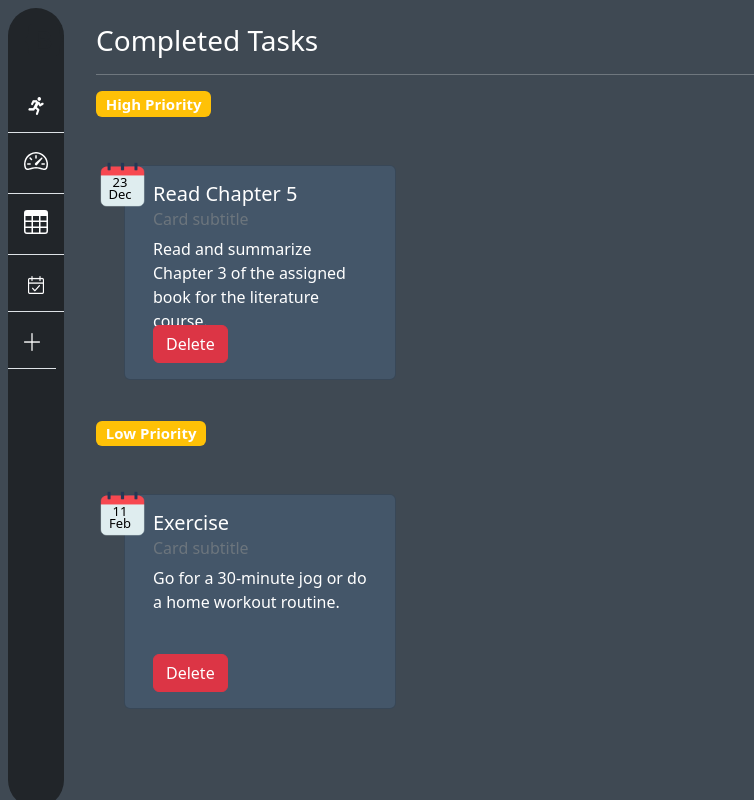
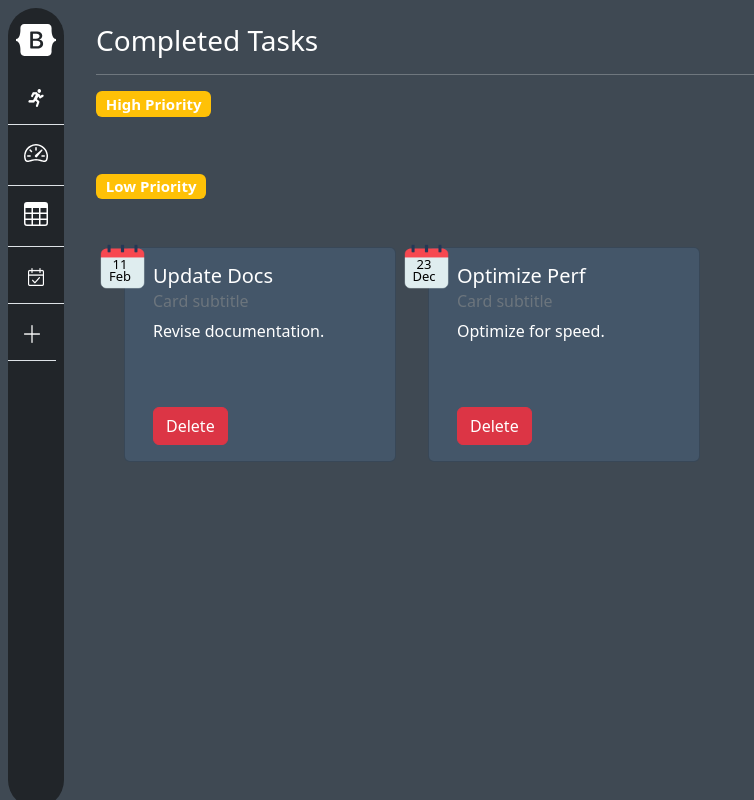
Before and after one commit to jitheshm/Todo-List, a React (Vite) app: page /Todo-List/completed in a window 1280 px wide. Shown: the whole page, without its empty margins (0-754 px from the left). Built offline with nearby package versions, Linux system fonts and the light colour scheme.

Commit message:
design  and sample data in data.json file is updated

```diff
--- a/src/App.css
+++ b/src/App.css
@@ -12,12 +12,13 @@ html {
 main {
   display: flex;
   flex-wrap: nowrap;
-  height: 100vh!important;
+  height: 100vh !important;
   height: -webkit-fill-available;
 
   overflow-x: hidden;
   /* overflow-y: hidden; */
 }
+
 .b-example-divider {
   flex-shrink: 0;
   width: 1.5rem;
@@ -34,7 +35,9 @@ main {
   fill: currentColor;
 }
 
-.dropdown-toggle { outline: 0; }
+.dropdown-toggle {
+  outline: 0;
+}
 
 .nav-flush .nav-link {
   border-radius: 0;
@@ -49,6 +52,7 @@ main {
   background-color: transparent;
   border: 0;
 }
+
 .btn-toggle:hover,
 .btn-toggle:focus {
   color: rgba(0, 0, 0, .85);
@@ -66,6 +70,7 @@ main {
 .btn-toggle[aria-expanded="true"] {
   color: rgba(0, 0, 0, .85);
 }
+
 .btn-toggle[aria-expanded="true"]::before {
   transform: rotate(90deg);
 }
@@ -77,6 +82,7 @@ main {
   margin-left: 1.25rem;
   text-decoration: none;
 }
+
 .btn-toggle-nav a:hover,
 .btn-toggle-nav a:focus {
   background-color: #d2f4ea;
@@ -85,7 +91,8 @@ main {
 .scrollarea {
   overflow-y: auto;
 }
-.taskInputContainer{
+
+.taskInputContainer {
   width: 100%;
   height: 100%;
   position: absolute;
@@ -94,21 +101,25 @@ main {
   justify-content: center;
   align-items: center;
 }
-.taskInput{
+
+.taskInput {
   background-color: rgb(66, 98, 126);
   min-height: 50px;
   color: black;
 }
-.inputContent{
+
+.inputContent {
   width: 100%;
   border-radius: 10px;
   border-color: black;
   height: 50px;
 }
-.textinputContent{
-height: 100px;
+
+.textinputContent {
+  height: 100px;
 }
-.calendar{
+
+.calendar {
   /* background-color: aqua; */
   position: absolute;
   left: -25px;
@@ -123,8 +134,28 @@ height: 100px;
   padding-top: 14px;
   font-size: small;
 }
-.card-text{
+
+.card-text {
   height: 72px;
 }
-.fw-semibold { font-weight: 600; }
-.lh-tight { line-height: 1.25; }
+
+.sideBar {
+  width: 3.5rem;
+  height: 100vh;
+  z-index: 10;
+  border-radius: 50px;
+  position: fixed;
+  overflow-y: scroll;
+}
+
+.sideBar::-webkit-scrollbar {
+  display: none;
+}
+
+.fw-semibold {
+  font-weight: 600;
+}
+
+.lh-tight {
+  line-height: 1.25;
+}
--- a/src/App.jsx
+++ b/src/App.jsx
@@ -37,7 +37,7 @@ function App() {
       element: <Completed />,
     },
 
-  ], { basename: '/Todo-List/' });
+  ], { basename: '/Todo-List' });
 
 
   return (
--- a/src/components/CreateTask.jsx
+++ b/src/components/CreateTask.jsx
@@ -39,7 +39,7 @@ function CreateTask() {
         <>
             <div className="taskInputContainer">
                 <div className="col-4 taskInput p-4 rounded text-center">
-                    <input placeholder="Task Title" className="inputContent my-2" type="text" name="Task" value={title} onChange={handleTitleChange} />
+                    <input placeholder="Task Title" className="inputContent my-2" type="text" name="Task" value={title} onChange={handleTitleChange} maxLength={20} />
                     <textarea placeholder="Task Description" className="inputContent textinputContent my-2" maxLength={80} type="text" value={desc} onChange={handleDescChange} />
                     <select name id className="inputContent my-2" value={priority} onChange={handlePriorityChange}>
                         <option value="" disabled selected>Select Task Priority</option>
--- a/src/components/Sidebar.jsx
+++ b/src/components/Sidebar.jsx
@@ -28,36 +28,36 @@ function Sidebar() {
                         <path d="M0 2a2 2 0 0 1 2-2h12a2 2 0 0 1 2 2v12a2 2 0 0 1-2 2H2a2 2 0 0 1-2-2V2zm15 2h-4v3h4V4zm0 4h-4v3h4V8zm0 4h-4v3h3a1 1 0 0 0 1-1v-2zm-5 3v-3H6v3h4zm-5 0v-3H1v2a1 1 0 0 0 1 1h3zm-4-4h4V8H1v3zm0-4h4V4H1v3zm5-3v3h4V4H6zm4 4H6v3h4V8z" />
                     </symbol>
                 </svg>
-                <div className="d-flex flex-column flex-shrink-0 bg-dark m-2" style={{ width: '3.5rem', height: '100vh', zIndex: 10, borderRadius: 50, position: 'fixed' }}>
-                    <a href="/" className="d-block p-3 link-dark text-decoration-none" title="Icon-only" data-bs-toggle="tooltip" data-bs-placement="right">
-                        <svg className="bi" width={40} height={32}>
+                <div className="d-flex flex-column flex-shrink-0 bg-dark m-2 sideBar" >
+                    <Link to='/' className="d-block p-2 pt-3 link-dark text-decoration-none" title="ToDo List" data-bs-toggle="tooltip" data-bs-placement="right">
+                        <svg className="bi" width={40} height={32} color="#ffffff">
                             <use xlinkHref="#bootstrap" />
                         </svg>
-                        <span className="visually-hidden">Icon-only</span>
-                    </a>
+                        <span className="visually-hidden">ToDo List</span>
+                    </Link>
                     <ul className="nav nav-pills nav-flush flex-column mb-auto text-center">
                         <li className="nav-item">
-                            <Link to={`/`} className="nav-link py-3 border-bottom" title="Today" data-bs-toggle="tooltip" data-bs-placement="right">
+                            <Link to='/' className="nav-link py-3 border-bottom" title="Today" data-bs-toggle="tooltip" data-bs-placement="right">
 
                                 <img src={run} alt srcSet width={16} height={18} />
                             </Link>
                         </li>
                         <li>
-                            <Link to={`/upcoming`} className="nav-link py-3 border-bottom text-white" title="Upcoming" data-bs-toggle="tooltip" data-bs-placement="right">
+                            <Link to='/upcoming' className="nav-link py-3 border-bottom text-white" title="Upcoming" data-bs-toggle="tooltip" data-bs-placement="right">
                                 <svg className="bi" width={24} height={24} role="img" aria-label="Dashboard">
                                     <use xlinkHref="#speedometer2" />
                                 </svg>
                             </Link>
                         </li>
                         <li>
-                            <Link to={`/pending`} className="nav-link py-3 border-bottom text-white" title="pending" data-bs-toggle="tooltip" data-bs-placement="right">
+                            <Link to='/pending' className="nav-link py-3 border-bottom text-white" title="pending" data-bs-toggle="tooltip" data-bs-placement="right">
                                 <svg className="bi" width={24} height={24} role="img" aria-label="Orders">
                                     <use xlinkHref="#table" />
                                 </svg>
                             </Link>
                         </li>
                         <li>
-                            <Link to={`/completed`} className="nav-link py-3 border-bottom text-white" title="Completed" data-bs-toggle="tooltip" data-bs-placement="right">
+                            <Link to='/completed' className="nav-link py-3 border-bottom text-white" title="Completed" data-bs-toggle="tooltip" data-bs-placement="right">
                                 <img src={date} alt srcSet width={16} height={18} />
                             </Link>
                         </li>
--- a/src/data.json
+++ b/src/data.json
@@ -1,61 +1,58 @@
 [
     {
-        "title": "Finish Project Proposal",
-        "description": "Complete and submit the project proposal before the deadline.",
+        "title": "Dev Feature X",
+        "description": "Code and test Feature X.",
         "priority": "High",
         "date": "2023-02-10",
-        "status":"Pending"
+        "status": "Pending"
     },
     {
-        "title": "Buy Groceries",
-        "description": "Purchase items for the week's meals and household supplies.",
-        "priority": "Low",
+        "title": "Bug Fixing Sprint",
+        "description": "Resolve reported bugs.",
+        "priority": "High",
         "date": "2023-02-15",
-        "status":"Pending"
+        "status": "Pending"
     },
     {
-        "title": "Attend Team Meeting",
-        "description": "Participate in the weekly team meeting to discuss project updates.",
-        "priority": "High",
+        "title": "Code Review Session",
+        "description": "Participate in review.",
+        "priority": "Low",
         "date": "2023-02-12",
-        "status":"Pending"
+        "status": "Pending"
     },
     {
-        "title": "Exercise",
-        "description": "Go for a 30-minute jog or do a home workout routine.",
+        "title": "Update Docs",
+        "description": "Revise documentation.",
         "priority": "Low",
         "date": "2023-02-11",
-        "status":"Completed"
+        "status": "Completed"
     },
     {
-        "title": "Read Chapter 3",
-        "description": "Read and summarize Chapter 3 of the assigned book for the literature course.",
+        "title": "Tech Conference",
+        "description": "Attend tech event.",
         "priority": "High",
         "date": "2023-02-14",
-        "status":"Pending"
+        "status": "Pending"
     },
     {
-        "title": "Read Chapter 4",
-        "description": "Read and summarize Chapter 3 of the assigned book for the literature course.",
+        "title": "Sec Patch",
+        "description": "Implement security patch.",
         "priority": "High",
         "date": "2023-12-23",
-        "status":"Pending"
-
+        "status": "Pending"
     },
     {
-        "title": "Read Chapter 5",
-        "description": "Read and summarize Chapter 3 of the assigned book for the literature course.",
-        "priority": "High",
+        "title": "Optimize Perf",
+        "description": "Optimize for speed.",
+        "priority": "Low",
         "date": "2023-12-23",
-        "status":"Completed"
-
+        "status": "Completed"
     },
     {
-        "title": "Reads Chapter 6",
-        "description": "Read and summarize Chapter 3 of the assigned book for the literature course.",
+        "title": "Upgrade Framework",
+        "description": "Upgrade framework.",
         "priority": "High",
         "date": "2023-12-24",
-        "status":"Pending"
-
+        "status": "Pending"
     }
 ]
```
